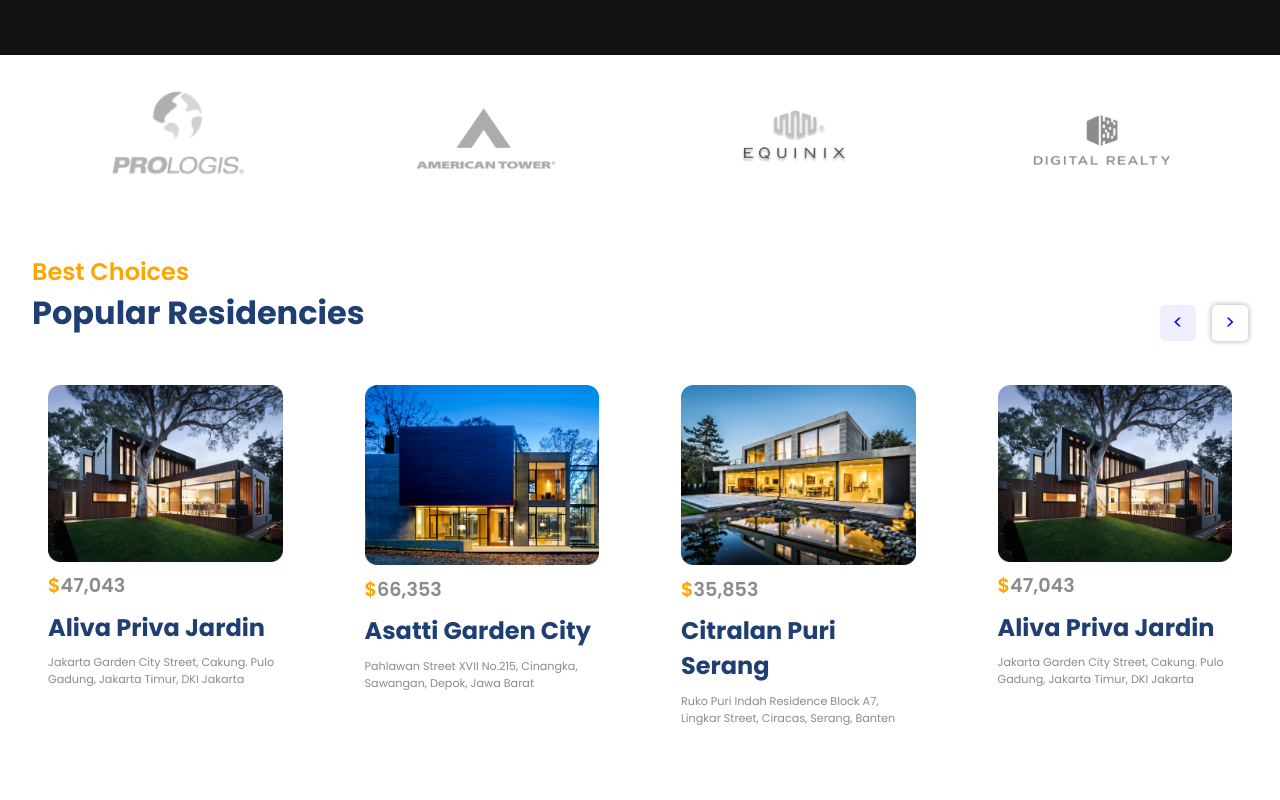
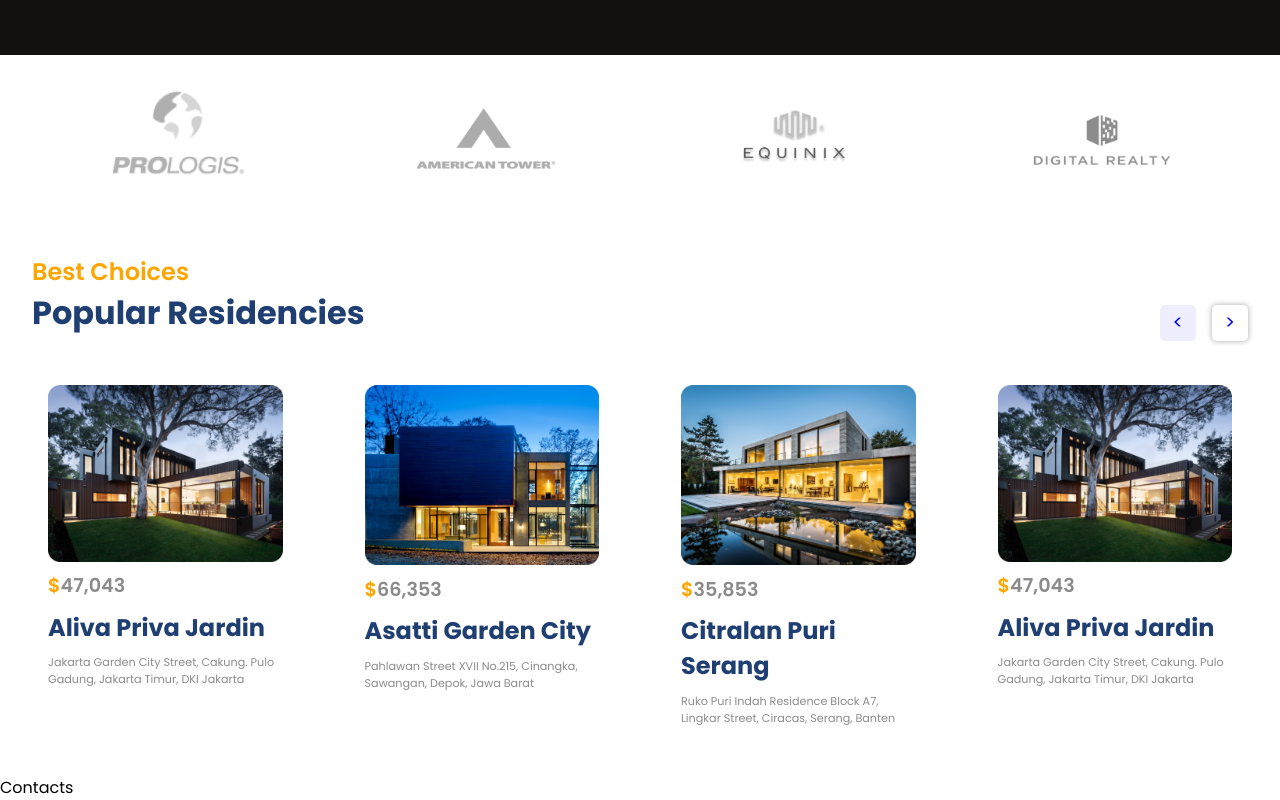
Before and after one commit to Keerikadan03/stayin, a React (Vite) app: page / in a window 1280 px wide. Shown: the part 672-1472 px from the top of the page. Before the commit the page ends 1447 px from the top, so only its background shows below. Built offline with nearby package versions, Linux system fonts and the light colour scheme.

Commit message:
no changes

```diff
--- a/src/App.jsx
+++ b/src/App.jsx
@@ -3,6 +3,7 @@ import Companies from "./components/Companies";
 import Residencies from "./components/Residencies";
 import Hero from "./components/Hero";
 import './styles/App.css'
+import Contacts from "./components/Contacts";
 
 function App() {
   return (
@@ -14,6 +15,7 @@ function App() {
       </div>
       <Companies />
       <Residencies />
+      <Contacts />
     </div>
   );
 }
--- /dev/null
+++ b/src/components/Contacts.jsx
@@ -0,0 +1,10 @@
+import React from 'react'
+import '../styles/Contacts.css'
+
+const Contacts = () => {
+  return (
+    <div>Contacts</div>
+  )
+}
+
+export default Contacts
```
Also changed, not shown: src/styles/Contacts.css (added).
